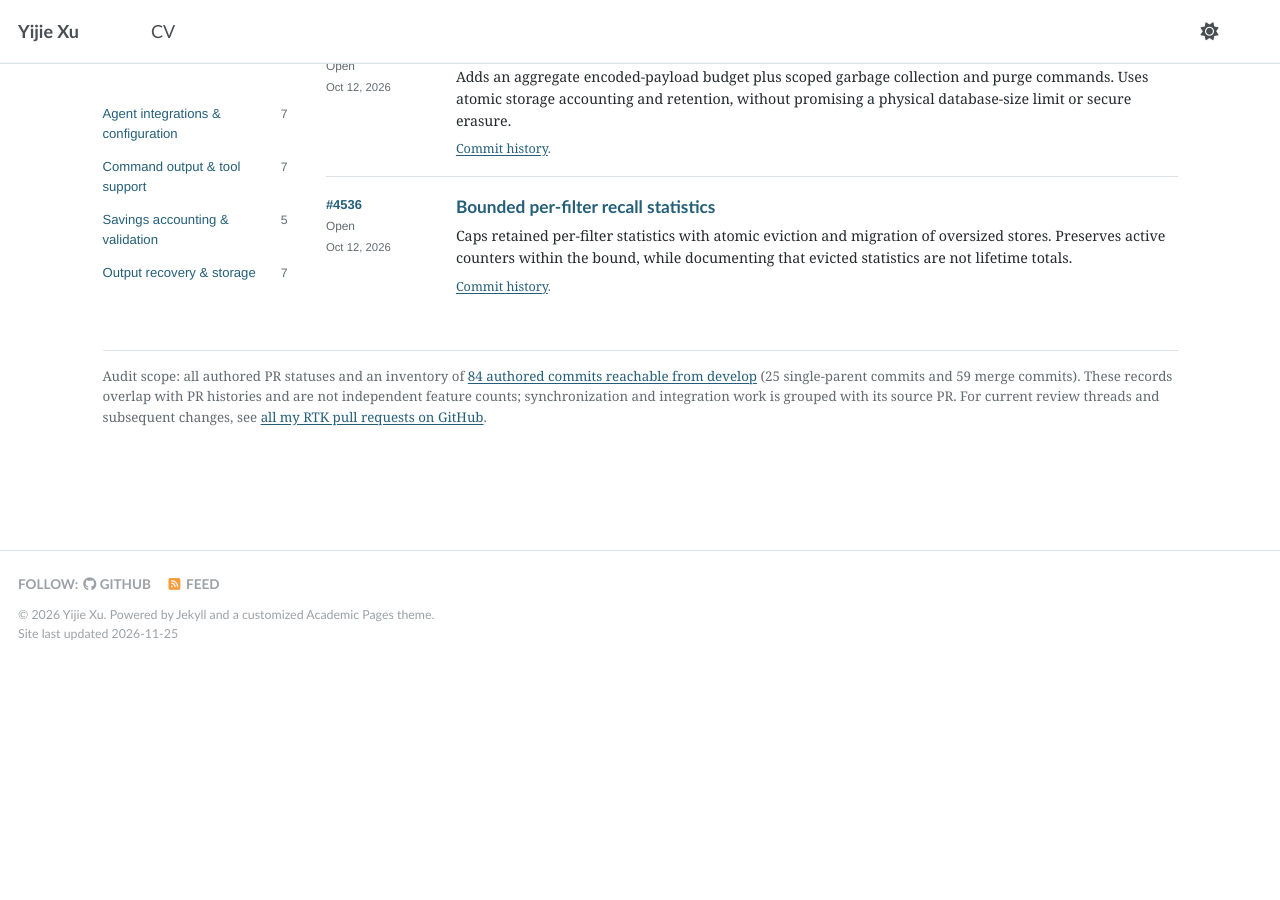
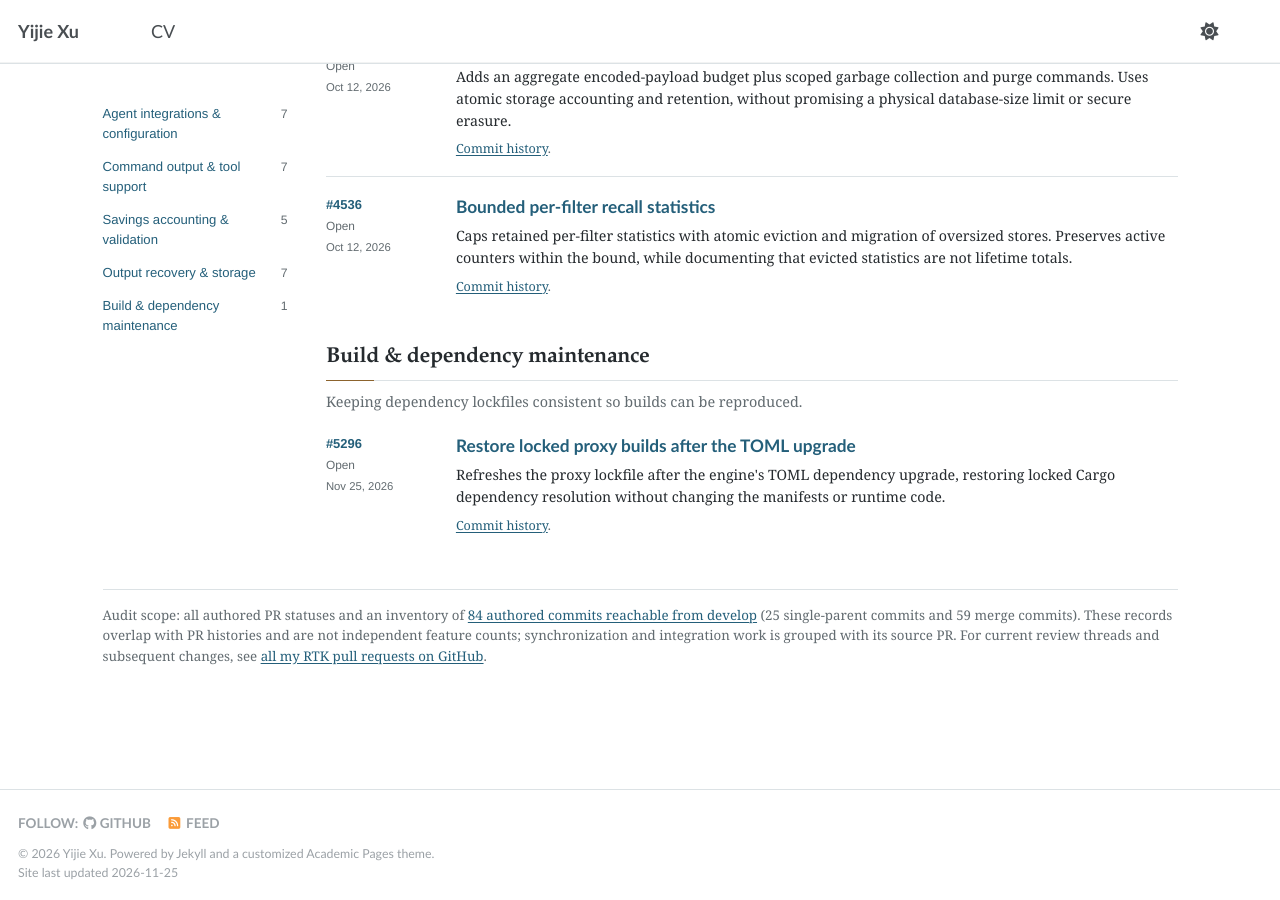
Before and after one commit to yeahjack/yeahjack.github.io, a Jekyll site: the page built from _pages/rtk-contributions.html, in a window 1280 px wide and 900 px high, scrolled down 4673 px. Built offline with Jekyll 4.4.1, drawn with Linux system fonts in a browser that asks for light colours; before the commit the page ends 5334 px from its top, so only the background shows below that.

Commit message:
docs: record RTK proxy lockfile contribution

```diff
--- a/_data/rtk_contributions.yml
+++ b/_data/rtk_contributions.yml
@@ -187,3 +187,12 @@ groups:
         status: open
         submitted_on: "2026-10-12T20:22:31Z"
         summary: "Caps retained per-filter statistics with atomic eviction and migration of oversized stores. Preserves active counters within the bound, while documenting that evicted statistics are not lifetime totals."
+  - id: build-maintenance
+    title: Build & dependency maintenance
+    summary: "Keeping dependency lockfiles consistent so builds can be reproduced."
+    pull_requests:
+      - number: 5296
+        title: Restore locked proxy builds after the TOML upgrade
+        status: open
+        submitted_on: "2026-11-25T12:29:40Z"
+        summary: "Refreshes the proxy lockfile after the engine's TOML dependency upgrade, restoring locked Cargo dependency resolution without changing the manifests or runtime code."
```
